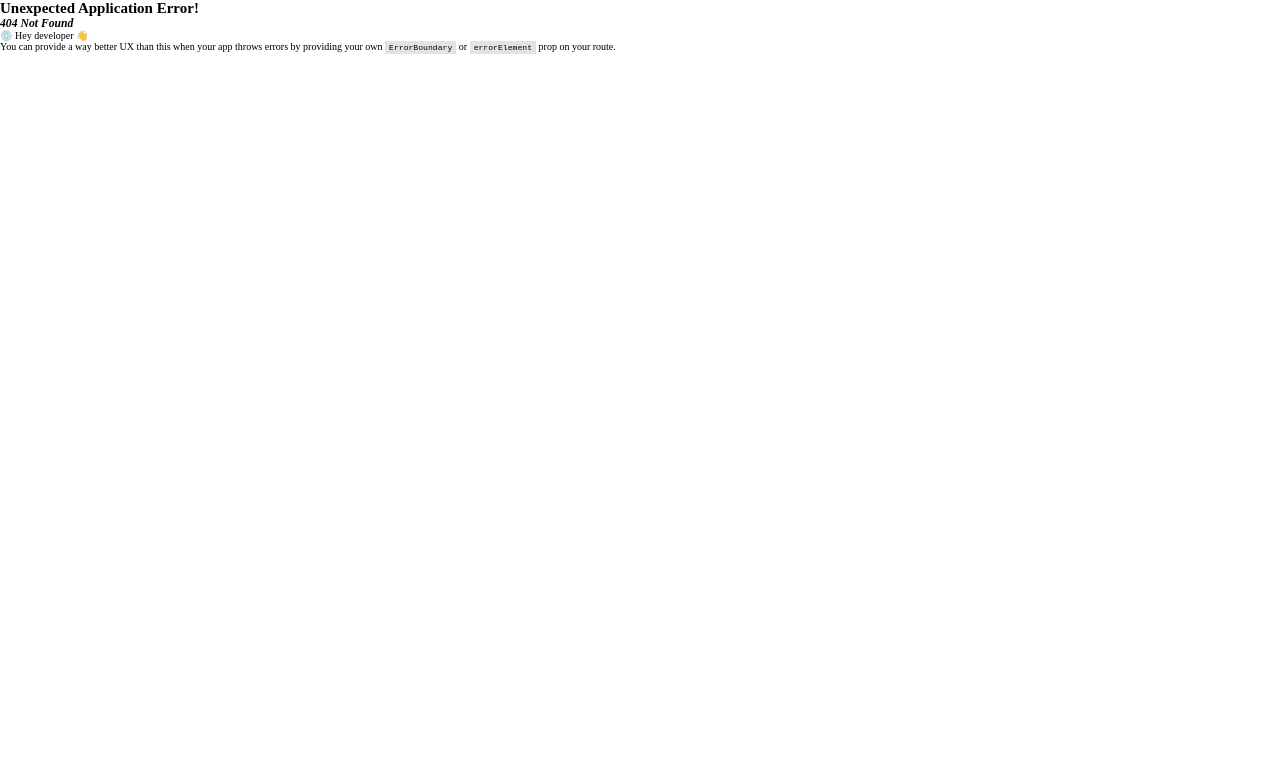
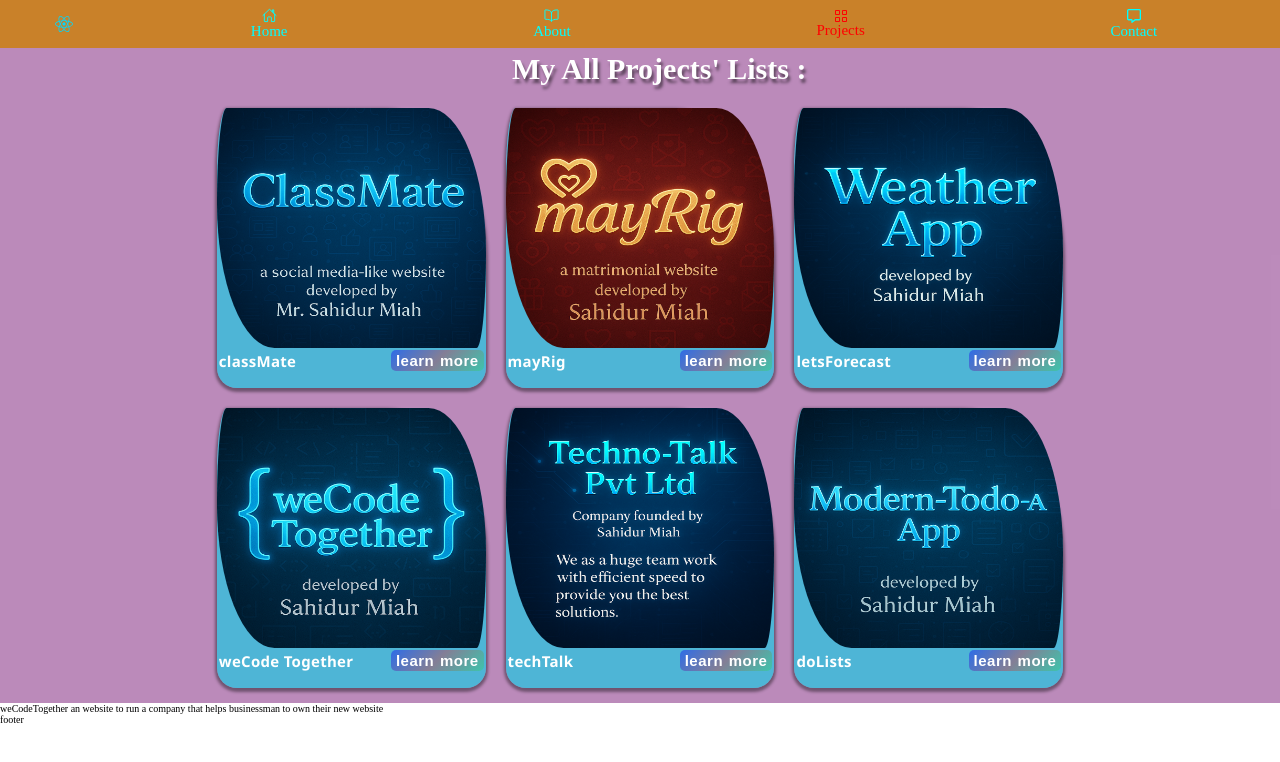
Before and after one commit to Code-Master20/My-Portfolio, a React (Vite) app: page /projects/we-code-together in a window 1280 px wide. Before the commit this address had no page. Shown: the top 762 px of the page. Built offline with nearby package versions, Linux system fonts and the light colour scheme.

Commit message:
routes defined for all projects descriptions

```diff
--- a/src/main.jsx
+++ b/src/main.jsx
@@ -6,6 +6,13 @@ import { About } from "./appComonents/Middle/About.jsx";
 import { Projects } from "./appComonents/Middle/Projects.jsx";
 import { Contact } from "./appComonents/Middle/Contact.jsx";
 import { Classmate } from "./projectComponents/Classmate.jsx";
+import { Mayrig } from "./projectComponents/Mayrig.jsx";
+import { Letsforecast } from "./projectComponents/Letsforecast.jsx";
+import { Wecodetogether } from "./projectComponents/Wecodetogether.jsx";
+import { Technotalk } from "./projectComponents/Technotalk.jsx";
+import { Dolists } from "./projectComponents/Dolists.jsx";
+
+// import {}
 import {
   createBrowserRouter,
   Route,
@@ -20,6 +27,11 @@ const Router = createBrowserRouter(
       <Route path="/about" element={<About />} />
       <Route path="/projects/" element={<Projects />}>
         <Route path="class-mate" element={<Classmate />} />
+        <Route path="may-rig" element={<Mayrig />} />
+        <Route path="lets-forecast" element={<Letsforecast />} />
+        <Route path="we-code-together" element={<Wecodetogether />} />
+        <Route path="techno-talk" element={<Technotalk />} />
+        <Route path="do-lists" element={<Dolists />} />
       </Route>
       <Route path="/contact" element={<Contact />} />
     </Route>
--- /dev/null
+++ b/src/projectComponents/Dolists.jsx
@@ -0,0 +1,7 @@
+export const Dolists = () => {
+  return (
+    <main>
+      <article>Do Lists Modern Todo App</article>
+    </main>
+  );
+};
--- /dev/null
+++ b/src/projectComponents/Letsforecast.jsx
@@ -0,0 +1,7 @@
+export const Letsforecast = () => {
+  return (
+    <main>
+      <article>Lets forecast an Weather App</article>
+    </main>
+  );
+};
--- /dev/null
+++ b/src/projectComponents/Mayrig.jsx
@@ -0,0 +1,7 @@
+export const Mayrig = () => {
+  return (
+    <main>
+      <article>mayRig a matromonial website</article>
+    </main>
+  );
+};
--- /dev/null
+++ b/src/projectComponents/Technotalk.jsx
@@ -0,0 +1,9 @@
+export const Technotalk = () => {
+  return (
+    <main>
+      <article>
+        Techno talk a website that helps students to learn visually
+      </article>
+    </main>
+  );
+};
--- /dev/null
+++ b/src/projectComponents/Wecodetogether.jsx
@@ -0,0 +1,10 @@
+export const Wecodetogether = () => {
+  return (
+    <main>
+      <article>
+        weCodeTogether an website to run a company that helps businessman to own
+        their new website
+      </article>
+    </main>
+  );
+};
```
